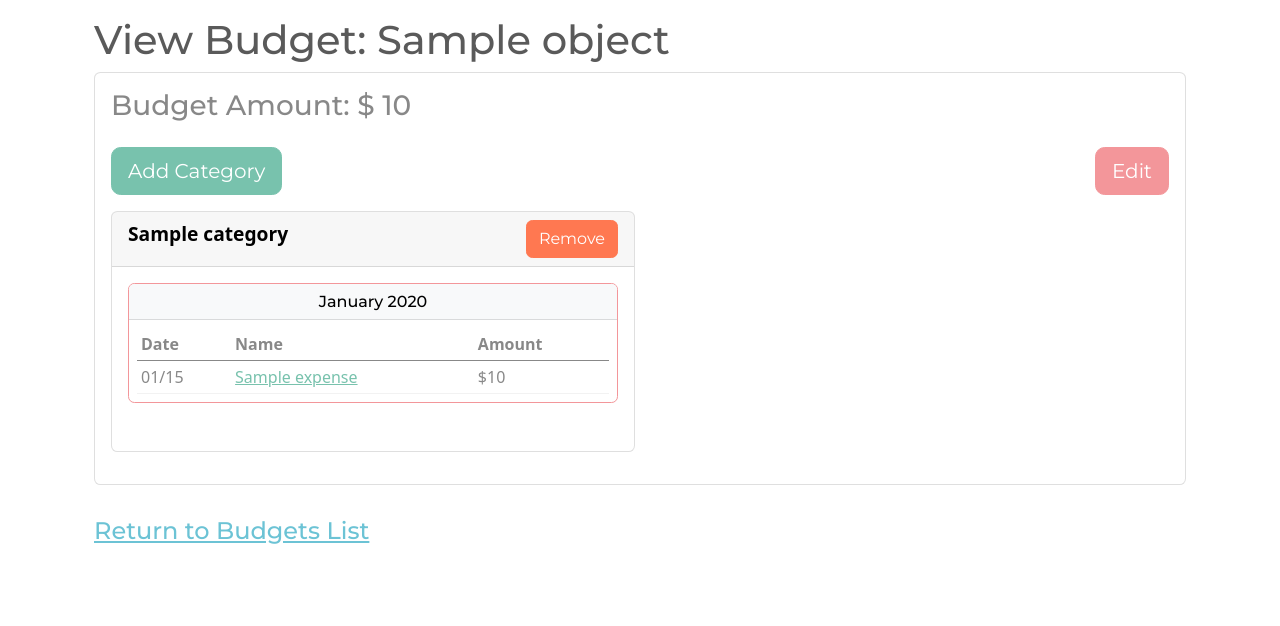
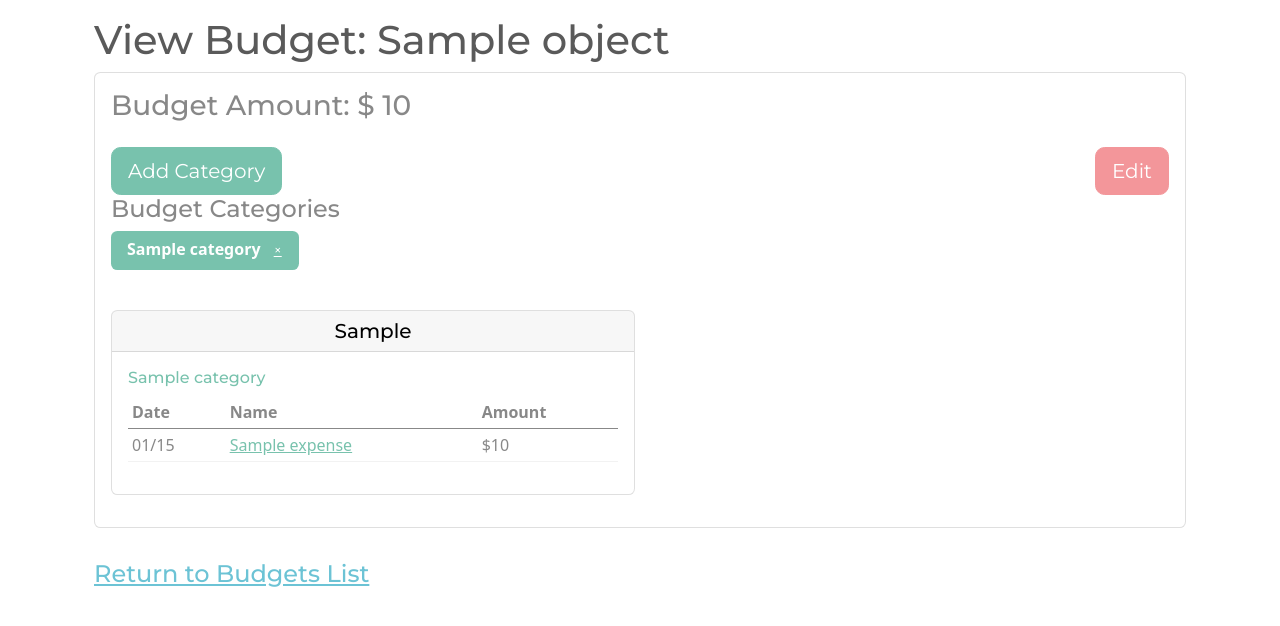
Before and after one commit to TrialAndErrror/djangoMM, a Django app: template mm_project/expenses/templates/budgets/budget_view.html in a window 1280 px wide. Shown: the part 56-682 px from the top of the page. Run offline with Django 3.2, Linux system fonts and the light colour scheme; the template is opened without the code that fills it: most values are stand-ins (such as "Sample title", 1, 10 or a date in 2020); parts of the project's set-up code (start-up, migrations or seed data) failed here and were passed over; some libraries are stand-ins or nearby versions.

Commit message:
Invert grouping

```diff
--- a/mm_project/expenses/templates/budgets/add-category-modal.html
+++ b/mm_project/expenses/templates/budgets/add-category-modal.html
@@ -25,10 +25,10 @@
                     {% endfor %}
                 </select>
                 <div id="matching-expenses-table">
-                    {% if expenses_by_month %}
+                    {% if modal_expenses_by_month %}
                         <h2>Matching Expenses</h2>
                         <div class="row">
-                            {% for month_key, month_data in expenses_by_month.items %}
+                            {% for month_key, month_data in modal_expenses_by_month.items %}
                                 <div class="col-12 col-md-6 mb-3">
                                     <div class="card">
                                         <div class="card-header">
--- a/mm_project/expenses/templates/budgets/budget_view.html
+++ b/mm_project/expenses/templates/budgets/budget_view.html
@@ -55,41 +55,44 @@
                                 </div>
                             </div>
 
-                            <div class="card-container">
+                            <div class="mb-4">
+                                <h4>Budget Categories</h4>
+                                <div class="d-flex flex-wrap" style="gap: 0.5rem;">
                                     {% for category in object.expensecategory_set.all %}
-                                    <div class="card">
-                                        <div class="card-header d-flex justify-content-between">
+                                        <div class="badge bg-primary" style="font-size: 1rem; padding: 0.5rem 1rem;">
                                             {{ category.name }}
-                                            <form>
+                                            <form style="display: inline;">
                                                 <input hidden name="category_id" value="{{ category.id }}" />
                                                 <input hidden name="action" value="remove" />
-
                                                 <button
                                                     type="button"
-                                                    class="btn btn-danger"
+                                                    class="btn btn-sm btn-link text-white p-0 ms-2"
                                                     hx-post="#"
                                                     hx-swap="outerHTML"
                                                     hx-target="#budget-data-card"
                                                     hx-select="#budget-data-card"
+                                                    title="Remove category"
                                                 >
-                                                    Remove
+                                                    ×
                                                 </button>
                                             </form>
+                                        </div>
+                                    {% endfor %}
+                                </div>
+                            </div>
 
+                            <div class="card-container">
+                                {% if expenses_by_month %}
+                                    {% for month_key, month_data in expenses_by_month.items %}
+                                        <div class="card">
+                                            <div class="card-header">
+                                                <h5 class="mb-0">{{ month_data.month_display }}</h5>
                                             </div>
                                             <div class="card-body">
-                                            {% regroup category.expense_set.all|dictsort:"date" by date|date:"Y-m" as expenses_by_month %}
-
-                                            {% if expenses_by_month %}
-                                                <div class="row">
-                                                    {% for month_group in expenses_by_month reversed %}
-                                                        <div class="col-12 mb-3">
-                                                            <div class="card border-secondary">
-                                                                <div class="card-header bg-light">
-                                                                    <h6 class="mb-0">{{ month_group.list.0.date|date:"F Y" }}</h6>
-                                                                </div>
-                                                                <div class="card-body p-2">
-                                                                    <table class="table table-sm mb-0">
+                                                {% for category_name, expenses in month_data.categories.items %}
+                                                    <div class="mb-3">
+                                                        <h6 class="text-primary">{{ category_name }}</h6>
+                                                        <table class="table table-sm table-hover">
                                                             <thead>
                                                             <tr>
                                                                 <th>Date</th>
@@ -98,7 +101,7 @@
                                                             </tr>
                                                             </thead>
                                                             <tbody>
-                                                                        {% for expense in month_group.list %}
+                                                            {% for expense in expenses %}
                                                                 <tr>
                                                                     <td>{{ expense.date|date:"m/d" }}</td>
                                                                     <td>
@@ -112,21 +115,18 @@
                                                             </tbody>
                                                         </table>
                                                     </div>
+                                                {% endfor %}
                                             </div>
                                         </div>
                                     {% endfor %}
+                                {% else %}
+                                    <div class="alert alert-info">
+                                        No expenses recorded for this budget yet.
                                     </div>
-                                            {% else %}
-                                                <p class="text-muted">No expenses in this category yet.</p>
                                 {% endif %}
-
-                                        </div>
                             </div>
 
 
-                                {% endfor %}
-
-                            </div>
 
                         </div>
                     </div>
```
Also changed, not shown: mm_project/expenses/views/budgets.py (+36 -5 lines). Lines whose indentation alone changed are shown as unchanged.
